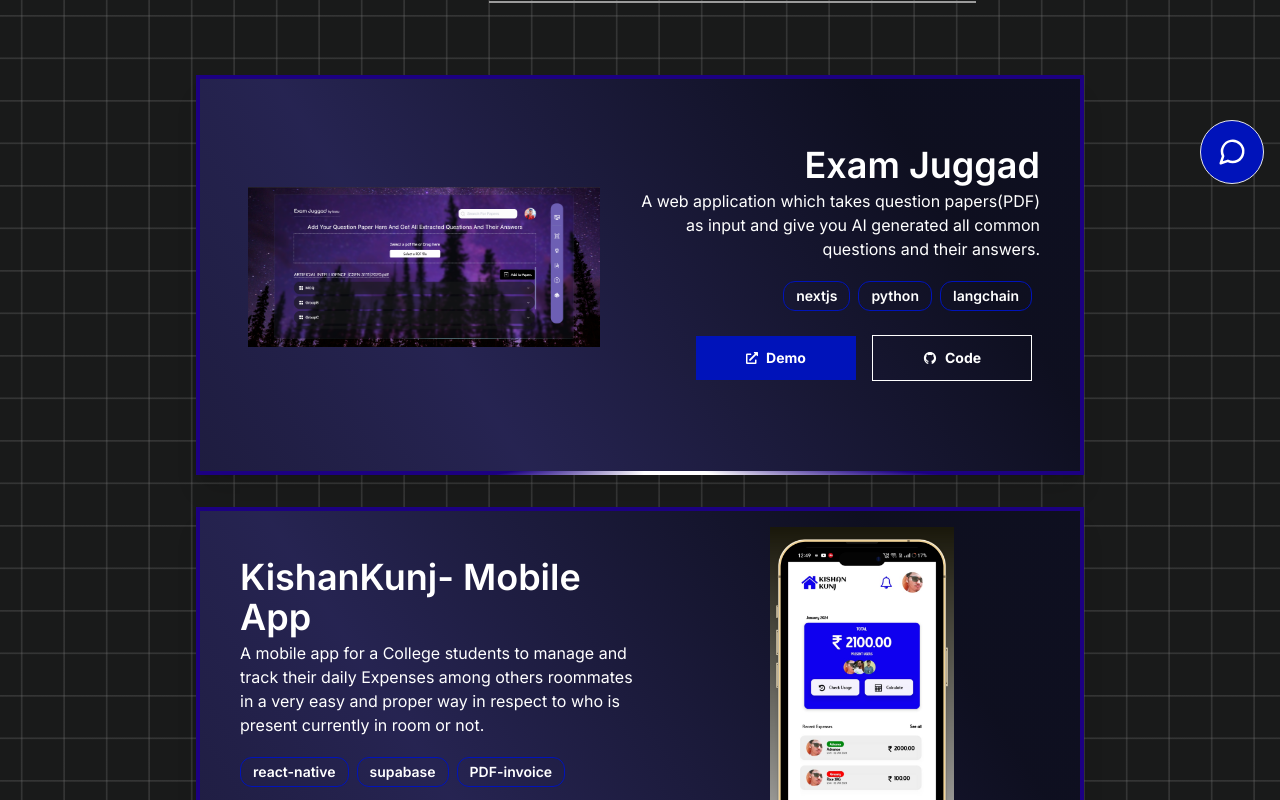
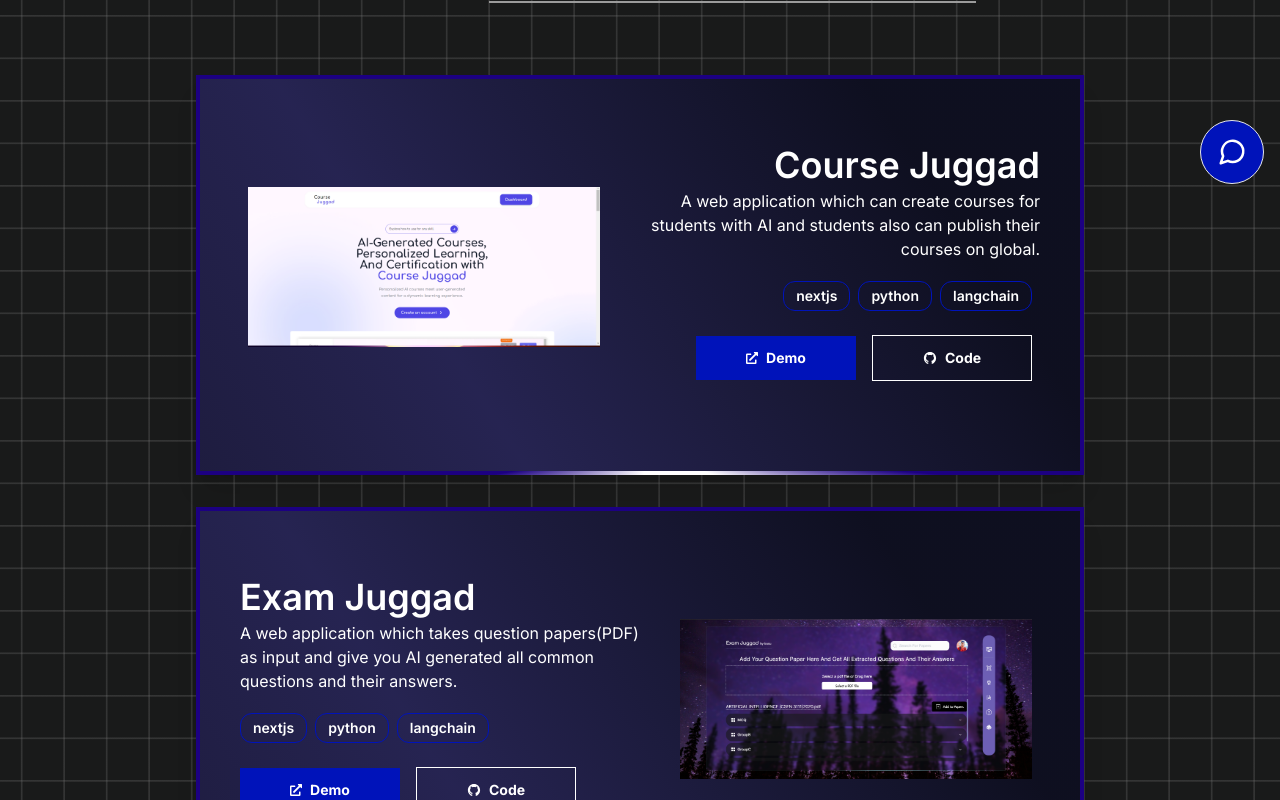
Before and after one commit to Basu-Dev-Ghosh/portfolio-new, a Next.js app: page / in a window 1280 px wide. Shown: the part 600-1400 px from the top of the page. Built offline with nearby package versions, Linux system fonts and the light colour scheme; no server answers.

Commit message:
new projects course juggad added

```diff
--- a/data/projects.data.ts
+++ b/data/projects.data.ts
@@ -1,4 +1,14 @@
 export const projects: Project[] = [
+  {
+    id: 12,
+    name: "Course Juggad",
+    pic: "/coursejuggad.png",
+    description:
+      "A web application which can create courses for students with AI and students also can publish their courses on global.",
+    skills: ["nextjs", "python", "langchain", "openai", "typescript"],
+    live_link: "https://course-juggad.site/",
+    github_link: "https://github.com/Basu-Dev-Ghosh/Course-juggad",
+  },
   {
     id: 11,
     name: "Exam Juggad",
--- a/utils/astraDB.ts
+++ b/utils/astraDB.ts
@@ -5,6 +5,7 @@
 const endpoint = process.env.ASTRA_DB_ENDPOINT || "";
 const token = process.env.ASTRA_DB_APPLICATION_TOKEN || "";
 const collection = process.env.ASTRA_DB_COLLECTION || "";
+console.log(endpoint, token, collection);
 
 if (!token || !endpoint || !collection) {
   throw new Error("Please set astra db configuration");
```
Also changed, not shown: public/coursejuggad.png (added).
